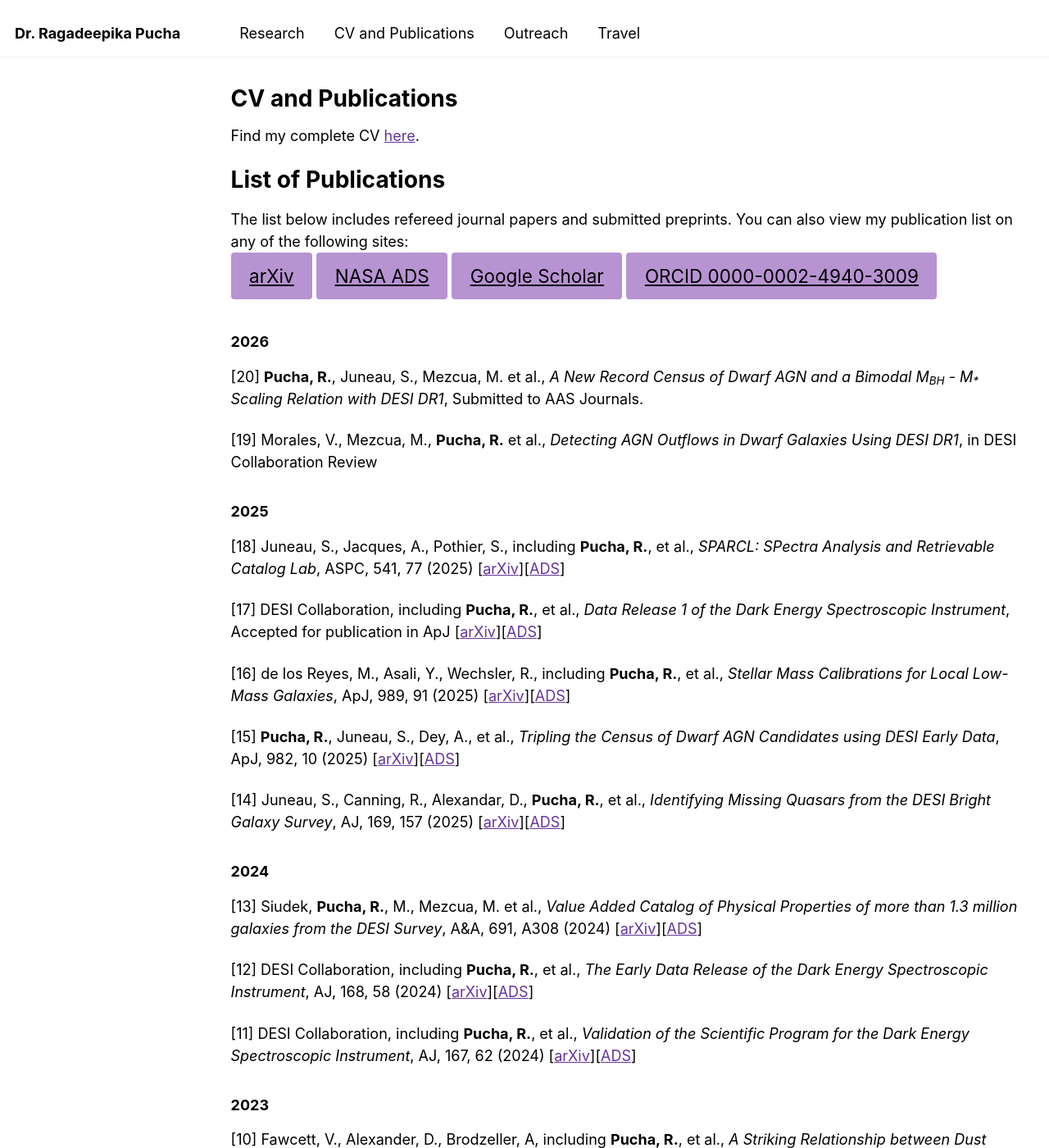
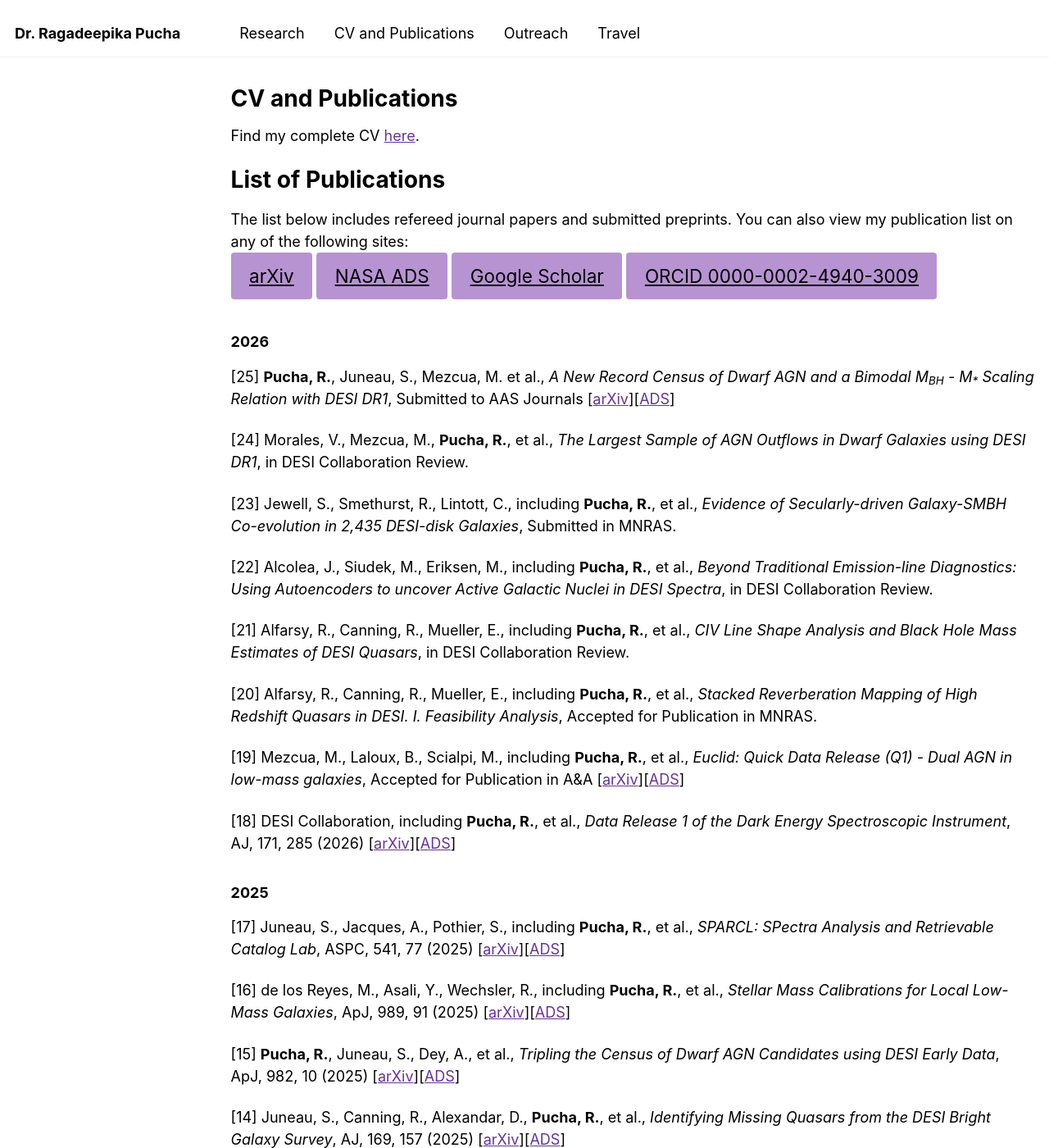
Before and after one commit to Ragadeepika-Pucha/Ragadeepika-Pucha.github.io, a Jekyll site: the page built from _pages/cv.md, in a window 1280 px wide and 1400 px high. Shown: the whole window at 82% size. Built offline with Jekyll 4.4.1, drawn with Linux system fonts in a browser that asks for light colours.

Commit message:
Updated Publication List

```diff
--- a/_pages/cv.md
+++ b/_pages/cv.md
@@ -17,14 +17,25 @@ You can also view my publication list on any of the following sites: \\
 [ORCID 0000-0002-4940-3009](https://orcid.org/0000-0002-4940-3009){: .btn .btn-outline}
 
 ### 2026
-[20] **Pucha, R.**, Juneau, S., Mezcua, M. et al., *A New Record Census of Dwarf AGN and a Bimodal M<sub>BH</sub> - M<sub>\*</sub> Scaling Relation with DESI DR1*, Submitted to AAS Journals.
+[25] **Pucha, R.**, Juneau, S., Mezcua, M. et al., *A New Record Census of Dwarf AGN and a Bimodal M<sub>BH</sub> - M<sub>\*</sub> Scaling Relation with DESI DR1*, Submitted to AAS Journals [[arXiv](https://arxiv.org/abs/2606.02699)][[ADS](https://ui.adsabs.harvard.edu/abs/2026arXiv260602699P/abstract)]
 
-[19] Morales, V., Mezcua, M., **Pucha, R.** et al., *Detecting AGN Outflows in Dwarf Galaxies Using DESI DR1*, in DESI Collaboration Review
+[24] Morales, V., Mezcua, M., **Pucha, R.**, et al., *The Largest Sample of AGN Outflows in Dwarf Galaxies using DESI DR1*, in DESI Collaboration Review.
+
+[23] Jewell, S., Smethurst, R., Lintott, C., including **Pucha, R.**, et al., *Evidence of Secularly-driven Galaxy-SMBH Co-evolution in 2,435 DESI-disk Galaxies*, Submitted in MNRAS.
+
+[22] Alcolea, J., Siudek, M., Eriksen, M., including **Pucha, R.**, et al., *Beyond Traditional Emission-line Diagnostics: Using Autoencoders to uncover Active Galactic Nuclei in DESI Spectra*, in DESI Collaboration Review.
+
+[21] Alfarsy, R., Canning, R., Mueller, E., including **Pucha, R.**, et al., *CIV Line Shape Analysis and Black Hole Mass Estimates of DESI Quasars*, in DESI Collaboration Review.
+
+[20] Alfarsy, R., Canning, R., Mueller, E., including **Pucha, R.**, et al., *Stacked Reverberation Mapping of High Redshift Quasars in DESI. I. Feasibility Analysis*, Accepted for Publication in MNRAS.
+
+[19] Mezcua, M., Laloux, B., Scialpi, M., including **Pucha, R.**, et al., *Euclid: Quick Data Release (Q1) - Dual AGN in low-mass galaxies*, Accepted for Publication in A&A [[arXiv](https://arxiv.org/abs/2604.13170)][[ADS](https://ui.adsabs.harvard.edu/abs/2026arXiv260413170M/abstract)]
+
+[18] DESI Collaboration, including **Pucha, R.**, et al., *Data Release 1 of the Dark Energy Spectroscopic Instrument*, AJ, 171, 285 (2026) [[arXiv](https://arxiv.org/abs/2503.14745)][[ADS](https://ui.adsabs.harvard.edu/abs/2026AJ....171..285D/abstract)]
 
 ### 2025
-[18] Juneau, S., Jacques, A., Pothier, S., including **Pucha, R.**, et al., *SPARCL: SPectra Analysis and Retrievable Catalog Lab*, ASPC, 541, 77 (2025) [[arXiv](https://arxiv.org/abs/2401.05576)][[ADS](https://ui.adsabs.harvard.edu/abs/2025ASPC..541...77J/abstract)]
 
-[17] DESI Collaboration, including **Pucha, R.**, et al., *Data Release 1 of the Dark Energy Spectroscopic Instrument*, Accepted for publication in ApJ [[arXiv](https://arxiv.org/abs/2503.14745)][[ADS](https://ui.adsabs.harvard.edu/abs/2025arXiv250314745D/abstract)]
+[17] Juneau, S., Jacques, A., Pothier, S., including **Pucha, R.**, et al., *SPARCL: SPectra Analysis and Retrievable Catalog Lab*, ASPC, 541, 77 (2025) [[arXiv](https://arxiv.org/abs/2401.05576)][[ADS](https://ui.adsabs.harvard.edu/abs/2025ASPC..541...77J/abstract)]
 
 [16] de los Reyes, M., Asali, Y., Wechsler, R., including **Pucha, R.**, et al., *Stellar Mass Calibrations for Local Low-Mass Galaxies*, ApJ, 989, 91 (2025) [[arXiv](https://arxiv.org/abs/2409.03959)][[ADS](https://ui.adsabs.harvard.edu/abs/2025ApJ...989...91D/abstract)]
 
```
